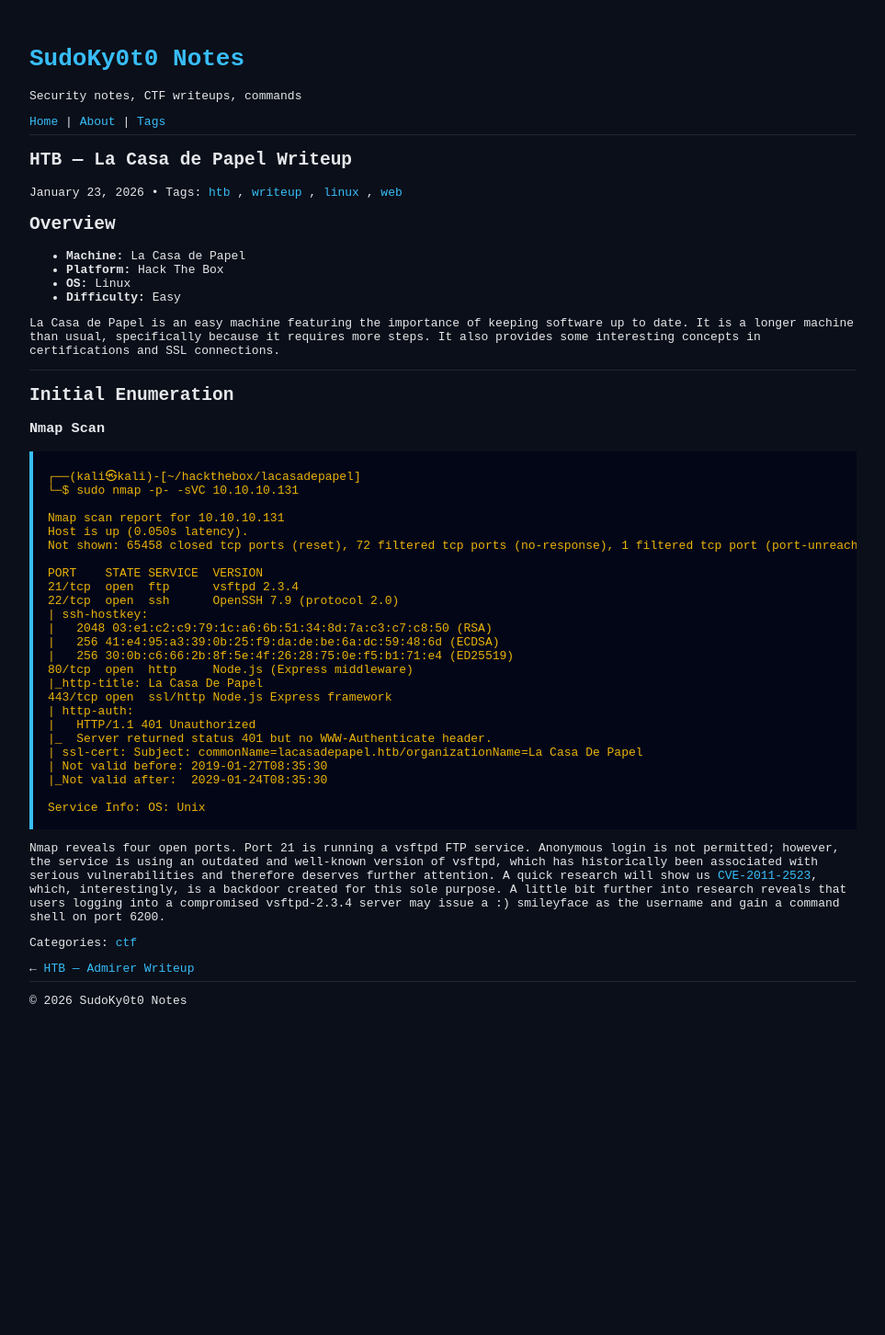
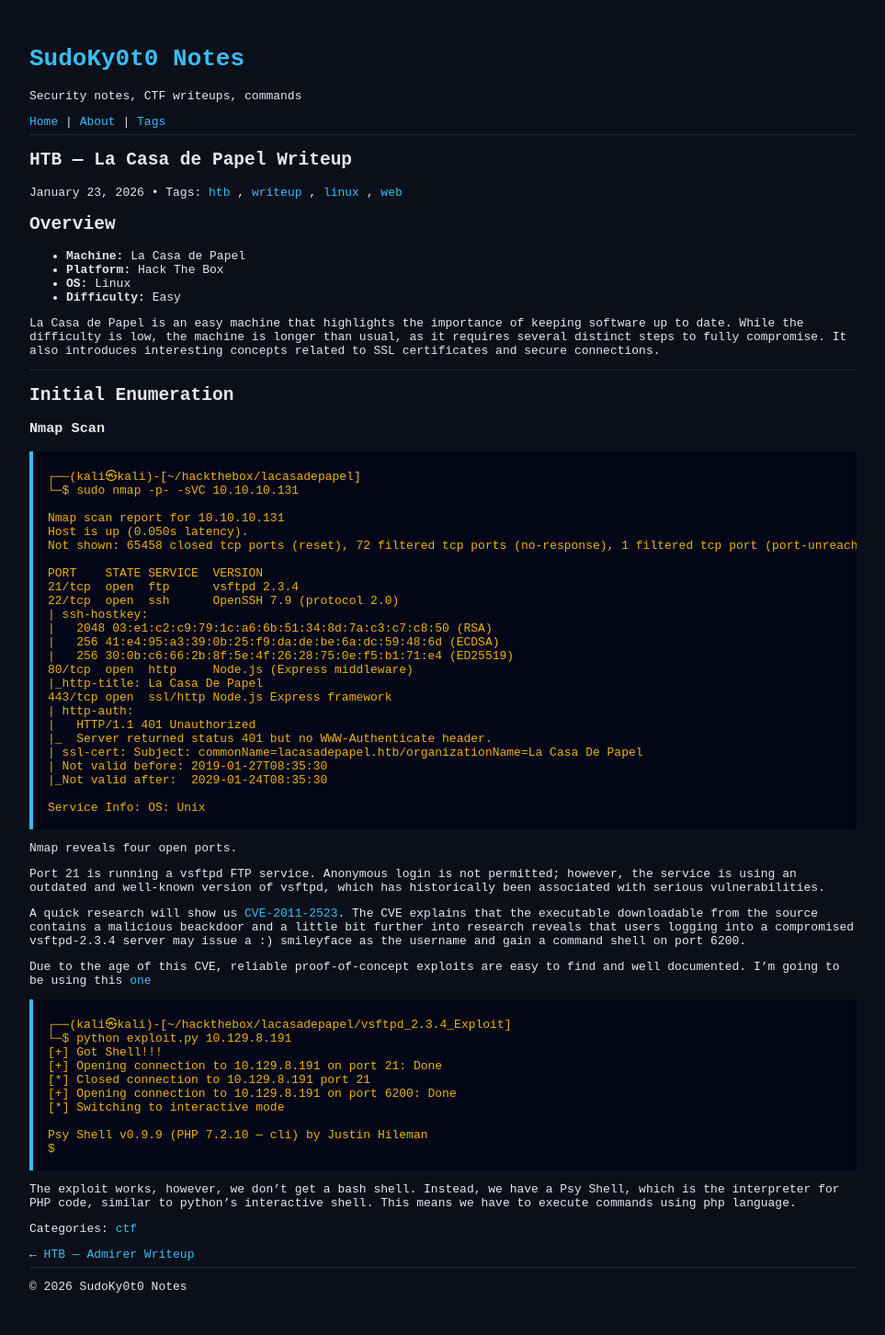
Before and after one commit to SudoKy0t0/SudoKy0t0.github.io, a Jekyll site: the page built from _posts/2026-01-26-htb-lacasadepapel-writeup.md, in a window 1280 px wide. Shown: the whole page at 92% size, without its empty margins (158-1121 px from the left). Built offline with Jekyll 4.4.1, drawn with Linux system fonts in a browser that asks for light colours; before the commit the page ends 1141 px from its top, so only the background shows below that.

Commit message:
Update 2026-01-26-htb-lacasadepapel-writeup.md

````diff
--- a/_posts/2026-01-26-htb-lacasadepapel-writeup.md
+++ b/_posts/2026-01-26-htb-lacasadepapel-writeup.md
@@ -13,7 +13,7 @@ categories: [ctf]
 - **OS:** Linux
 - **Difficulty:** Easy
 
-La Casa de Papel is an easy machine featuring the importance of keeping software up to date. It is a longer machine than usual, specifically because it requires more steps. It also provides some interesting concepts in certifications and SSL connections.
+La Casa de Papel is an easy machine that highlights the importance of keeping software up to date. While the difficulty is low, the machine is longer than usual, as it requires several distinct steps to fully compromise. It also introduces interesting concepts related to SSL certificates and secure connections.
 
 ---
 
@@ -48,5 +48,26 @@ PORT    STATE SERVICE  VERSION
 
 Service Info: OS: Unix
 ```
-Nmap reveals four open ports. Port 21 is running a vsftpd FTP service. Anonymous login is not permitted; however, the service is using an outdated and well-known version of vsftpd, which has historically been associated with serious vulnerabilities and therefore deserves further attention.
-A quick research will show us [CVE-2011-2523](https://www.cvedetails.com/cve/CVE-2011-2523/), which, interestingly, is a backdoor created for this sole purpose. A little bit further into research reveals that users logging into a compromised vsftpd-2.3.4 server may issue a :) smileyface as the username and gain a command shell on port 6200.
+Nmap reveals four open ports.
+
+Port 21 is running a vsftpd FTP service. Anonymous login is not permitted; however, the service is using an outdated and well-known version of vsftpd, which has historically been associated with serious vulnerabilities.
+
+
+
+A quick research will show us [CVE-2011-2523](https://www.cvedetails.com/cve/CVE-2011-2523/). The CVE explains that the executable downloadable from the source contains a malicious beackdoor and a little bit further into research reveals that users logging into a compromised vsftpd-2.3.4 server may issue a :) smileyface as the username and gain a command shell on port 6200.
+
+Due to the age of this CVE, reliable proof-of-concept exploits are easy to find and well documented. I'm going to be using this [one](https://github.com/Hellsender01/vsftpd_2.3.4_Exploit)
+
+```bash
+┌──(kali㉿kali)-[~/hackthebox/lacasadepapel/vsftpd_2.3.4_Exploit]
+└─$ python exploit.py 10.129.8.191
+[+] Got Shell!!!
+[+] Opening connection to 10.129.8.191 on port 21: Done
+[*] Closed connection to 10.129.8.191 port 21
+[+] Opening connection to 10.129.8.191 on port 6200: Done
+[*] Switching to interactive mode
+
+Psy Shell v0.9.9 (PHP 7.2.10 — cli) by Justin Hileman
+$
+```
+The exploit works, however, we don't get a bash shell. Instead, we have a Psy Shell, which is the interpreter for PHP code, similar to python's interactive shell. This means we have to execute commands using php language.
````
